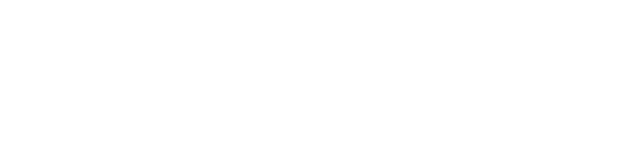
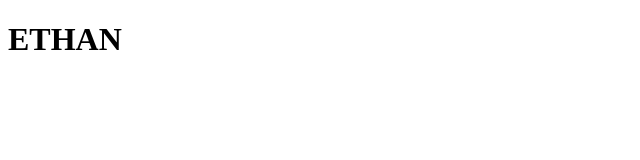
Before and after one commit to wheezeeus/wheezeeus.github.io, a plain HTML site: page index.html in a window 1280 px wide. Shown: the whole page, without its empty margins (0-640 px from the left). Drawn offline with Linux system fonts and the light colour scheme.

Commit message:
Ethan's first updates

```diff
--- a/index.html
+++ b/index.html
@@ -1,13 +1,17 @@
 <!DOCTYPE html>
 <html>
   <head>
-    <title>CHANGE ME</title>
+    <title>Ethan's Website</title>
   </head>
 
   <body>
     <!-- All content goes here -->
     <div id="all-contents">
 
+      <h1>
+        ETHAN
+      </h1>
+
     </div>
   </body>
 </html>
```
